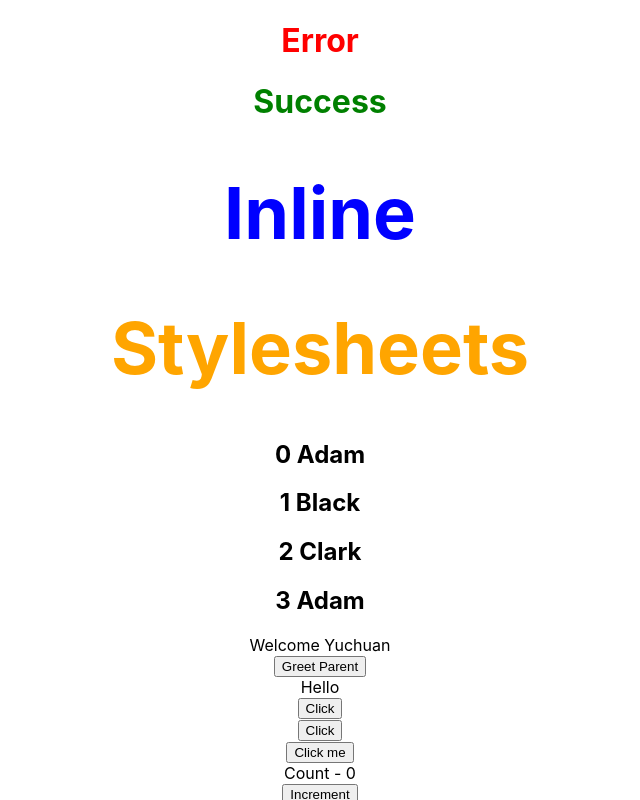
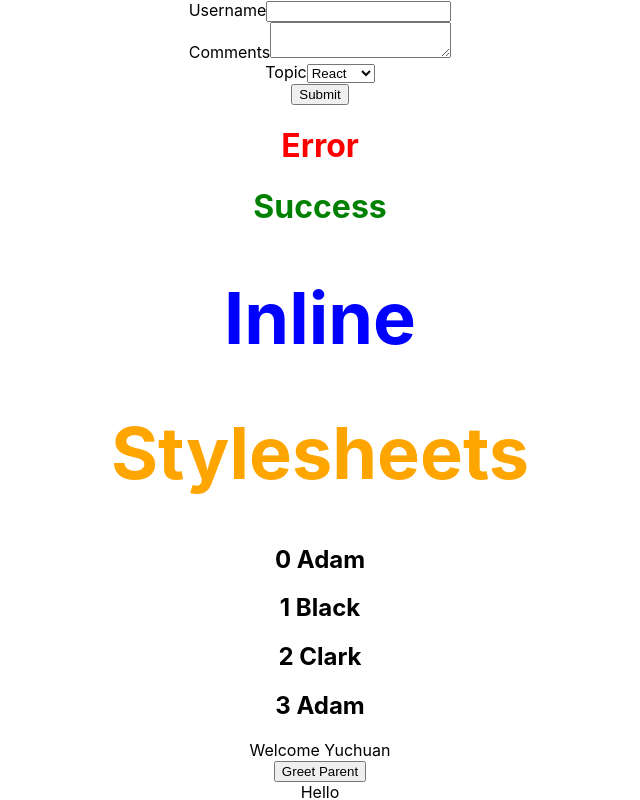
Before and after one commit to taoyuchuan/ReactDemo, a React (Create React App) app: page / in a window 1280 px wide. Shown: the top 800 px of the page, without its empty margins (320-960 px from the left). Built offline with nearby package versions, Linux system fonts and the light colour scheme.

Commit message:
Add form elements

```diff
--- a/src/App.js
+++ b/src/App.js
@@ -16,11 +16,13 @@
 import Inline from './components/Inline'
 import './appStyles.css'
 import  styles from './appStyles.module.css'
+import Form from './components/Form'
 
 class App extends Component {
   render() {
     return (
       <div className="App">
+        <Form />
         <h1 className = 'error'>Error</h1>
         <h1 className = { styles.success }>Success</h1>
         <Inline />
--- /dev/null
+++ b/src/components/Form.js
@@ -0,0 +1,70 @@
+import React, { Component } from 'react'
+
+class Form extends Component {
+  constructor(props) {
+    super(props)
+
+    this.state = {
+      username: '',
+      comments: '',
+      topic: 'react'
+    }
+  }
+
+  handleUsernameChange = event => {
+    this.setState({
+      username: event.target.value
+    })
+  }
+
+  handleCommentsChange = event => {
+    this.setState({
+      comments: event.target.value
+    })
+  }
+
+  handleTopicChange = event => {
+    this.setState({
+      topic: event.target.value
+    })
+  }
+
+  handleSubmit = event => {
+    alert(`${ this.state.username } ${ this.state.comments } ${ this.state.topic }`)
+    event.preventDefault()
+  }
+
+  render() {
+    const { username, comments, topic } = this.state
+    return(
+      <form onSubmit = { this.handleSubmit }>
+        <div>
+          <label>Username</label>
+          <input
+            type = 'text'
+            value = { username }
+            onChange = { this.handleUsernameChange }
+          />
+        </div>
+        <div>
+          <label>Comments</label>
+          <textarea
+            value = { comments }
+            onChange = { this.handleCommentsChange }
+          />
+        </div>
+        <div>
+          <label>Topic</label>
+          <select value = { topic } onChange = { this.handleTopicChange }>
+            <option value = 'react'>React</option>
+            <option value = 'angular'>Angular</option>
+            <option value = 'vue'>Vue</option>
+          </select>
+        </div>
+        <button type = 'submit'>Submit</button>
+      </form>
+    )
+  }
+}
+
+export default Form
```
